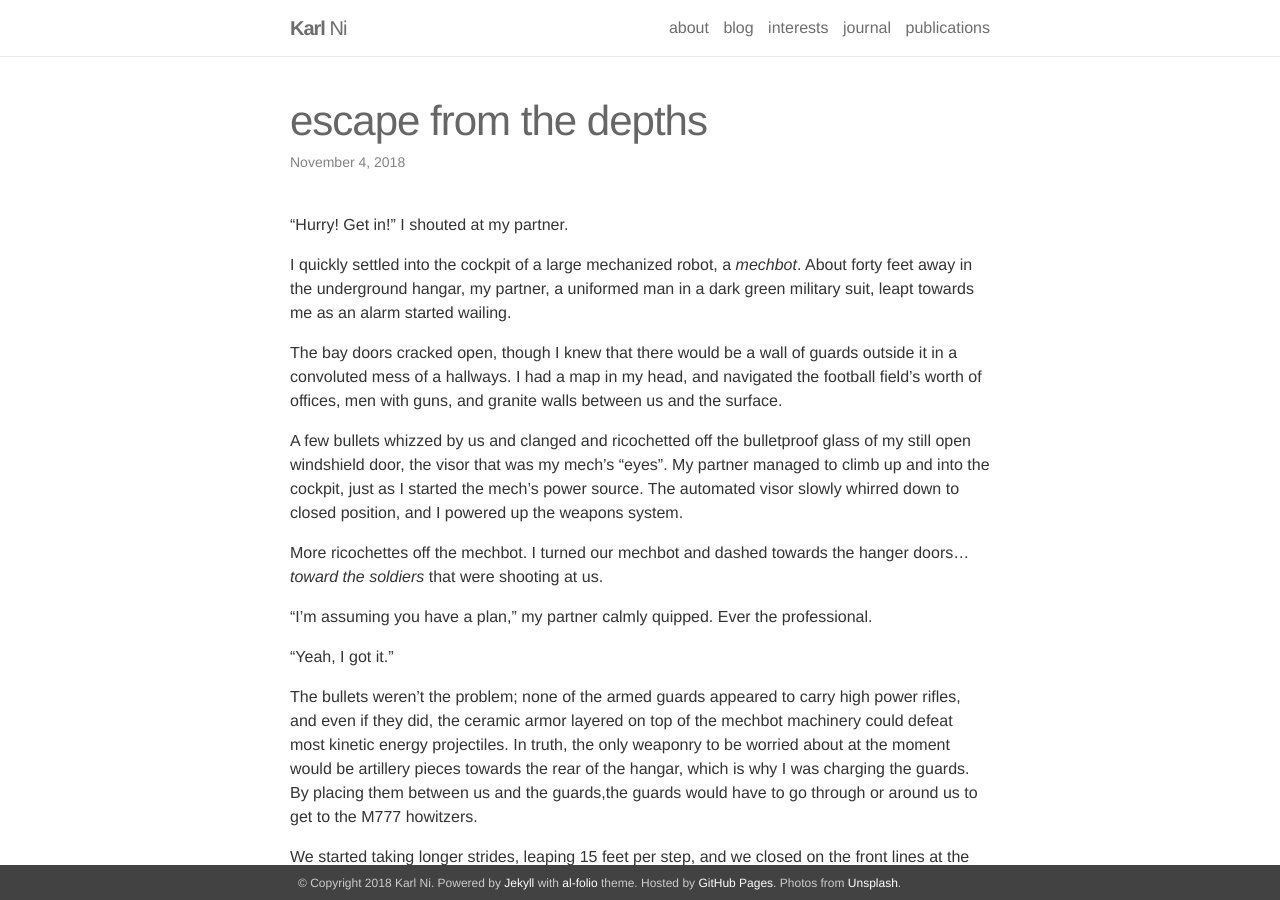
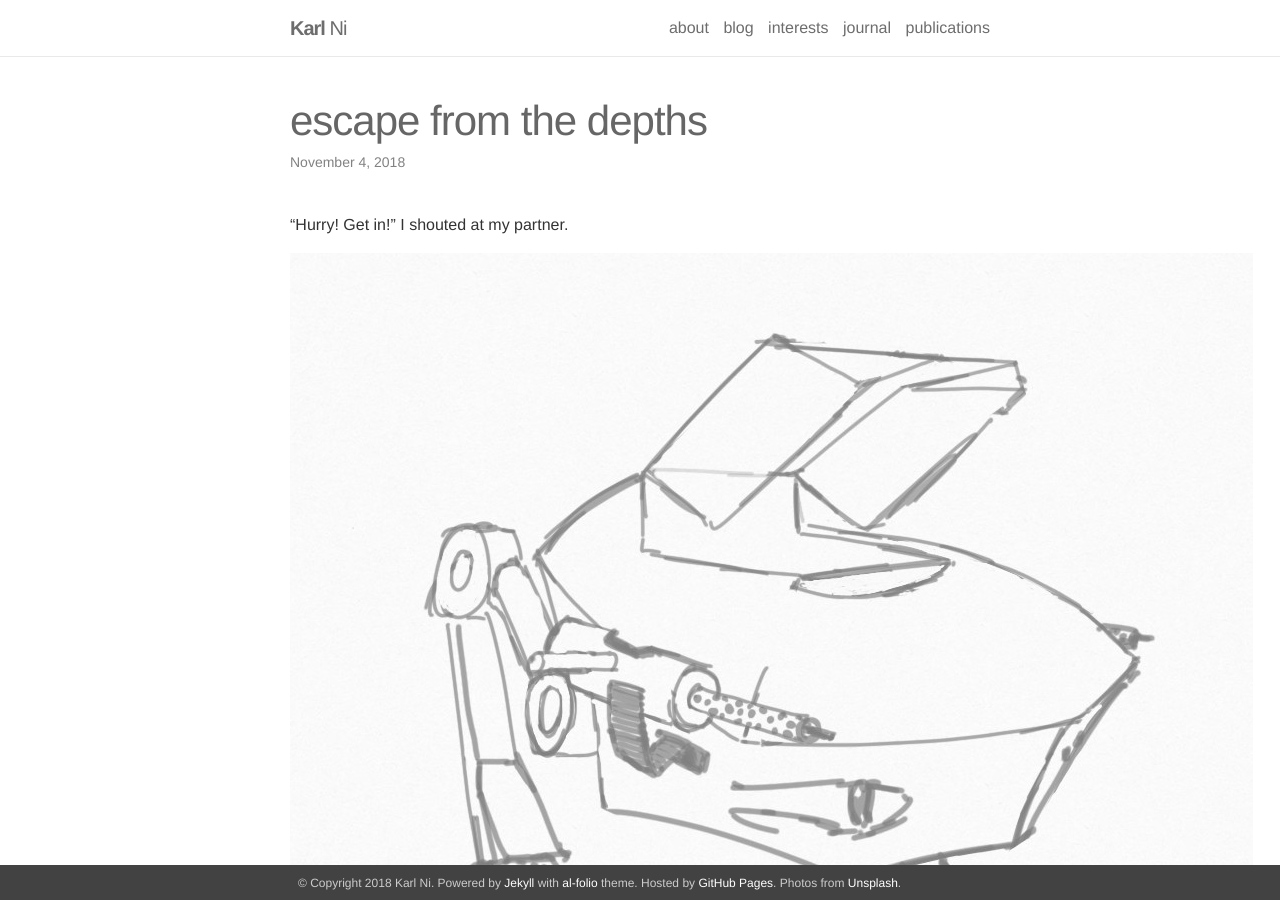
Before and after one commit to karllab41/site, a Jekyll site: the page built from _stories/2018-11-10-Dream-Recall.md, in a window 1280 px wide and 900 px high. Built offline with Jekyll 4.4.1, drawn with Linux system fonts in a browser that asks for light colours; nearby versions of some CDN libraries.

Commit message:
New Image

```diff
--- a/_stories/2018-11-10-Dream-Recall.md
+++ b/_stories/2018-11-10-Dream-Recall.md
@@ -10,6 +10,8 @@ date: 2018-11-04
 ---
 
 "Hurry! Get in!" I shouted at my partner.
+
+![MechBot](/assets/img/interests/mechbot.jpg)
 
 I quickly settled into the cockpit of a large mechanized robot, a *mechbot*. About forty feet away in the underground hangar, my partner, a uniformed man in a dark green military suit, leapt towards me as an alarm started wailing.
 
```
Also changed, not shown: assets/img/interests/mechbot.jpg (added).
